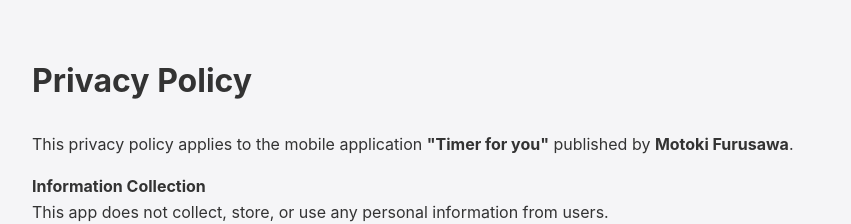
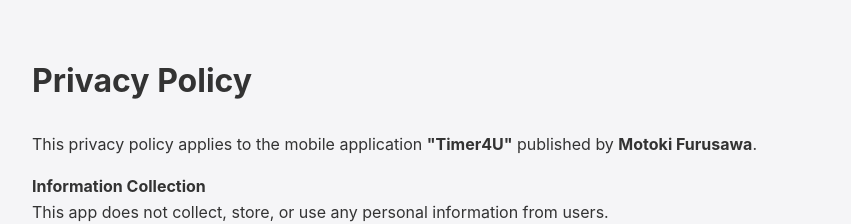
Before and after one commit to moflutter/privacypolicytime, a plain HTML site: page index.html in a window 1280 px wide. Shown: the top 224 px of the page, without its empty margins (208-1059 px from the left). Drawn offline with Linux system fonts and the light colour scheme.

Commit message:
Update index.html

```diff
--- a/index.html
+++ b/index.html
@@ -43,7 +43,7 @@
         <h1>Privacy Policy</h1>
 
         <p>
-            This privacy policy applies to the mobile application <strong>"Timer for you"</strong> published by <strong>Motoki Furusawa</strong>.
+            This privacy policy applies to the mobile application <strong>"Timer4U"</strong> published by <strong>Motoki Furusawa</strong>.
         </p>
 
         <p><strong>Information Collection</strong><br>
```
